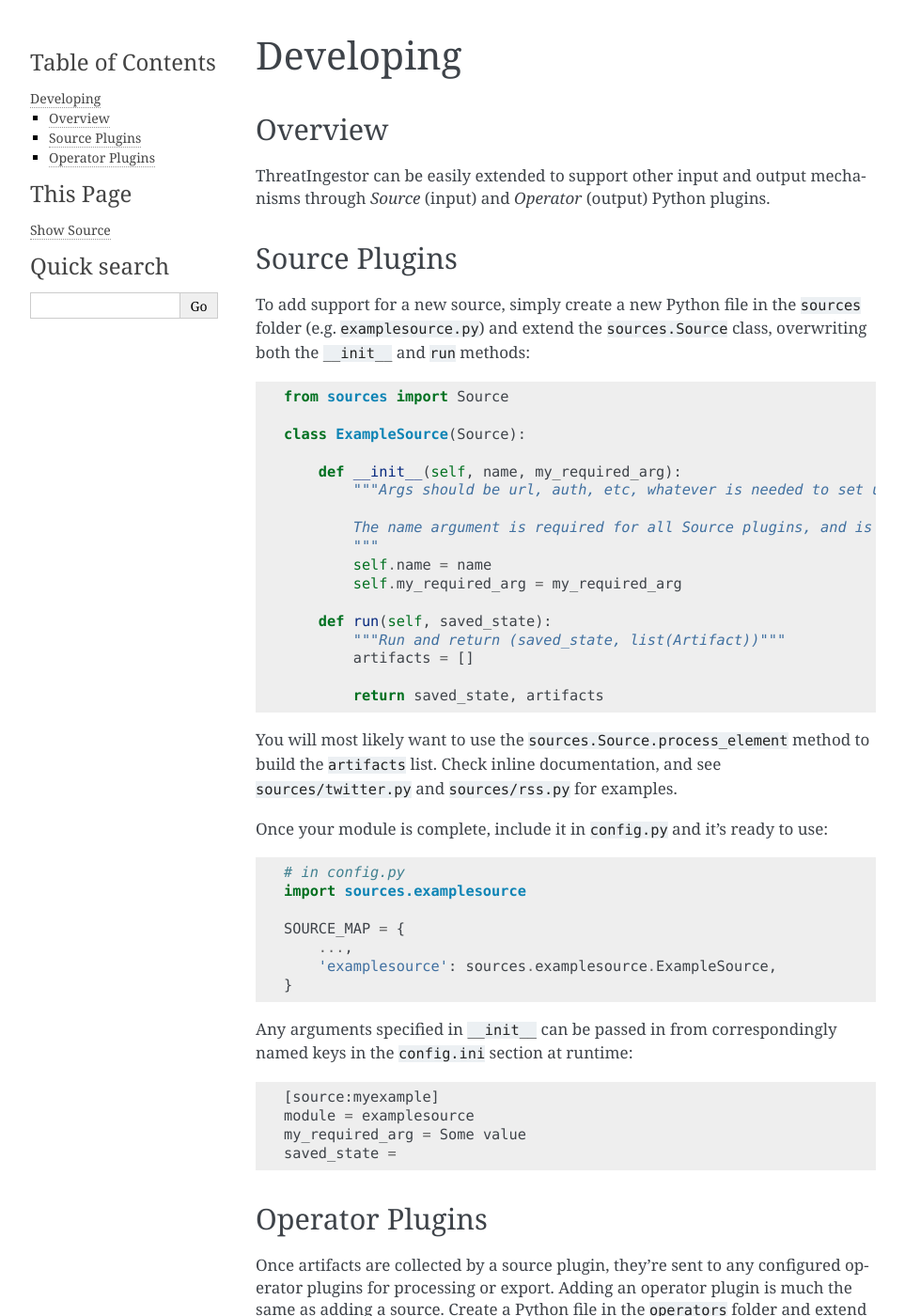
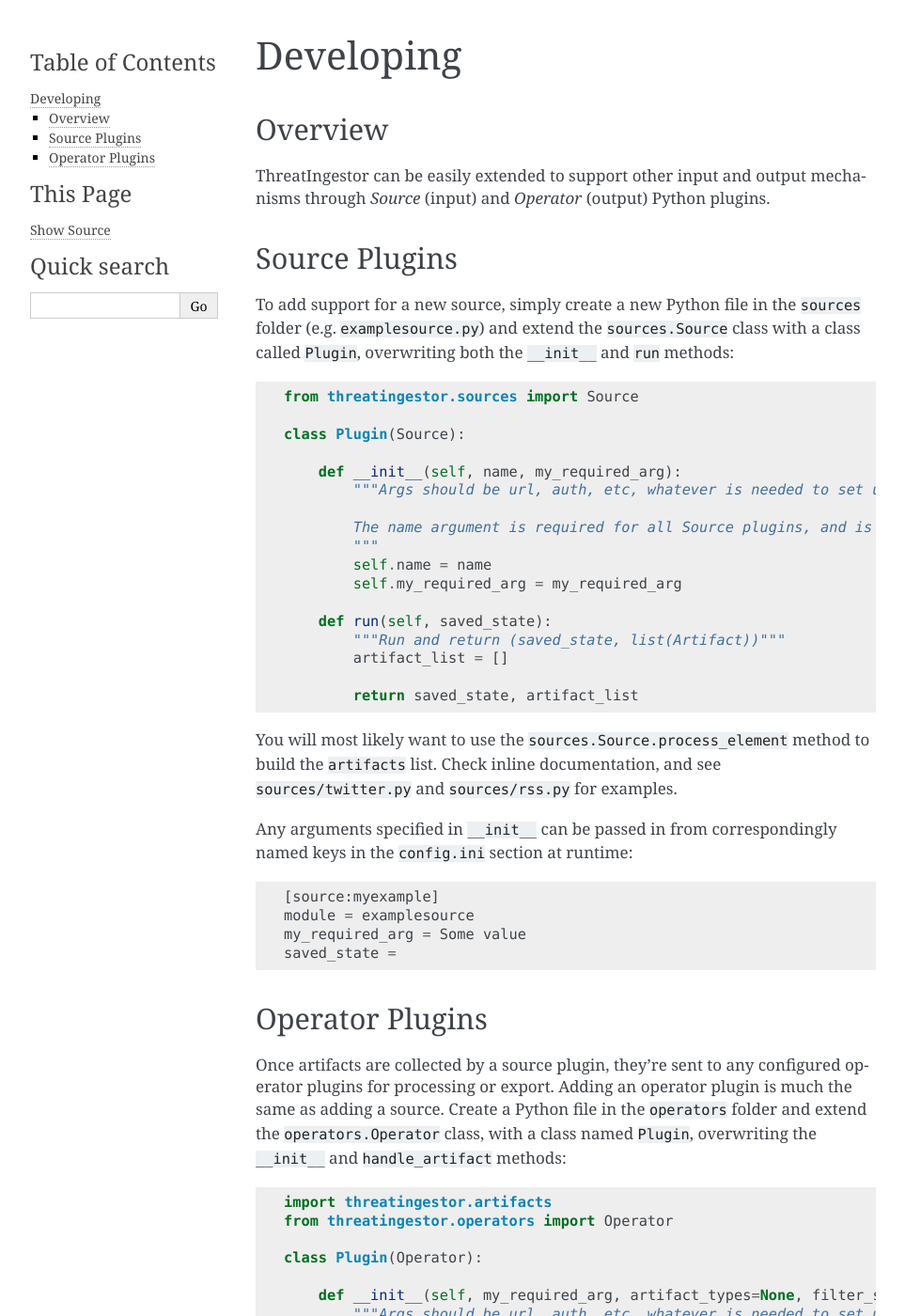
Before and after one commit to InQuest/ThreatIngestor, a Sphinx documentation site: the page built from docs/developing.rst, in a window 1280 px wide and 1400 px high. Shown: the whole window at 94% size, without its empty margins (148-1111 px from the left). Built offline with Sphinx 7.4.7, drawn with Linux system fonts in a browser that asks for light colours; pages that are not in the unit, such as notebooks, are missing from menus; some of the changed text lies outside the part shown.

Commit message:
Update plugin documentation

```diff
--- a/docs/developing.rst
+++ b/docs/developing.rst
@@ -16,40 +16,33 @@
 
 To add support for a new source, simply create a new Python file in the
 ``sources`` folder (e.g. ``examplesource.py``) and extend the ``sources.Source``
-class, overwriting both the ``__init__`` and ``run`` methods::
+class with a class called ``Plugin``, overwriting both the ``__init__`` and
+``run`` methods:
 
-    from sources import Source
+.. code-block:: python
 
-    class ExampleSource(Source):
+   from threatingestor.sources import Source
 
-        def __init__(self, name, my_required_arg):
-            """Args should be url, auth, etc, whatever is needed to set up the object.
+   class Plugin(Source):
 
-            The name argument is required for all Source plugins, and is used internally.
-            """
-            self.name = name
-            self.my_required_arg = my_required_arg
+       def __init__(self, name, my_required_arg):
+           """Args should be url, auth, etc, whatever is needed to set up the object.
 
-        def run(self, saved_state):
-            """Run and return (saved_state, list(Artifact))"""
-            artifacts = []
+           The name argument is required for all Source plugins, and is used internally.
+           """
+           self.name = name
+           self.my_required_arg = my_required_arg
 
-            return saved_state, artifacts
+       def run(self, saved_state):
+           """Run and return (saved_state, list(Artifact))"""
+           artifact_list = []
+
+           return saved_state, artifact_list
 
 
 You will most likely want to use the ``sources.Source.process_element`` method to
 build the ``artifacts`` list. Check inline documentation, and see
 ``sources/twitter.py`` and ``sources/rss.py`` for examples.
-
-Once your module is complete, include it in ``config.py`` and it's ready to use::
-
-    # in config.py
-    import sources.examplesource
-
-    SOURCE_MAP = {
-        ...,
-        'examplesource': sources.examplesource.ExampleSource,
-    }
 
 Any arguments specified in ``__init__`` can be passed in from correspondingly
 named keys in the ``config.ini`` section at runtime::
@@ -67,37 +60,29 @@
 Once artifacts are collected by a source plugin, they're sent to any
 configured operator plugins for processing or export. Adding an operator
 plugin is much the same as adding a source. Create a Python file in the
-``operators`` folder and extend the ``operators.Operator`` class, overwriting
-the ``__init__`` and ``handle_artifact`` methods::
+``operators`` folder and extend the ``operators.Operator`` class, with a class
+named ``Plugin``, overwriting the ``__init__`` and ``handle_artifact`` methods:
 
-    import artifacts
-    from operators import Operator
+.. code-block:: python
 
-    class ExampleOperator(Operator):
+   import threatingestor.artifacts
+   from threatingestor.operators import Operator
 
-        def __init__(self, my_required_arg, artifact_types=None, filter_string=None, allowed_sources=None):
-            """Args should be url, auth, etc, whatever is needed to set up the object.
+   class Plugin(Operator):
 
-            Set self.artifact_types to a list of Artifacts supported by the plugin.
-            """
-            super(ExampleOperator, self).__init__(artifact_types, filter_string, allowed_sources)
-            self.artifact_types = artifact_types or [artifacts.IPAddress, artifacts.Domain]
+       def __init__(self, my_required_arg, artifact_types=None, filter_string=None, allowed_sources=None):
+           """Args should be url, auth, etc, whatever is needed to set up the object.
 
-        def handle_artifact(self, artifact):
-            """Override with the same signature"""
-            # process artifact
+           Set self.artifact_types to a list of Artifacts supported by the plugin.
+           """
+           super(ExampleOperator, self).__init__(artifact_types, filter_string, allowed_sources)
+           self.artifact_types = artifact_types or [artifacts.IPAddress, artifacts.Domain]
+
+       def handle_artifact(self, artifact):
+           """Override with the same signature"""
+           # process artifact
 
 Operators will only be run on artifacts in their ``artifact_types`` list.
-
-Once your module is complete, include it in ``config.py`` and it's ready to use::
-
-    # in config.py
-    import operators.exampleoperator
-
-    OPERATOR_MAP = {
-        ...,
-        'exampleoperator': operators.exampleoperator.ExampleOperator,
-    }
 
 As with source modules, any arguments specified in ``__init__`` can be passed in
 from correspondingly named keys in the ``config.ini`` section at runtime::
```
